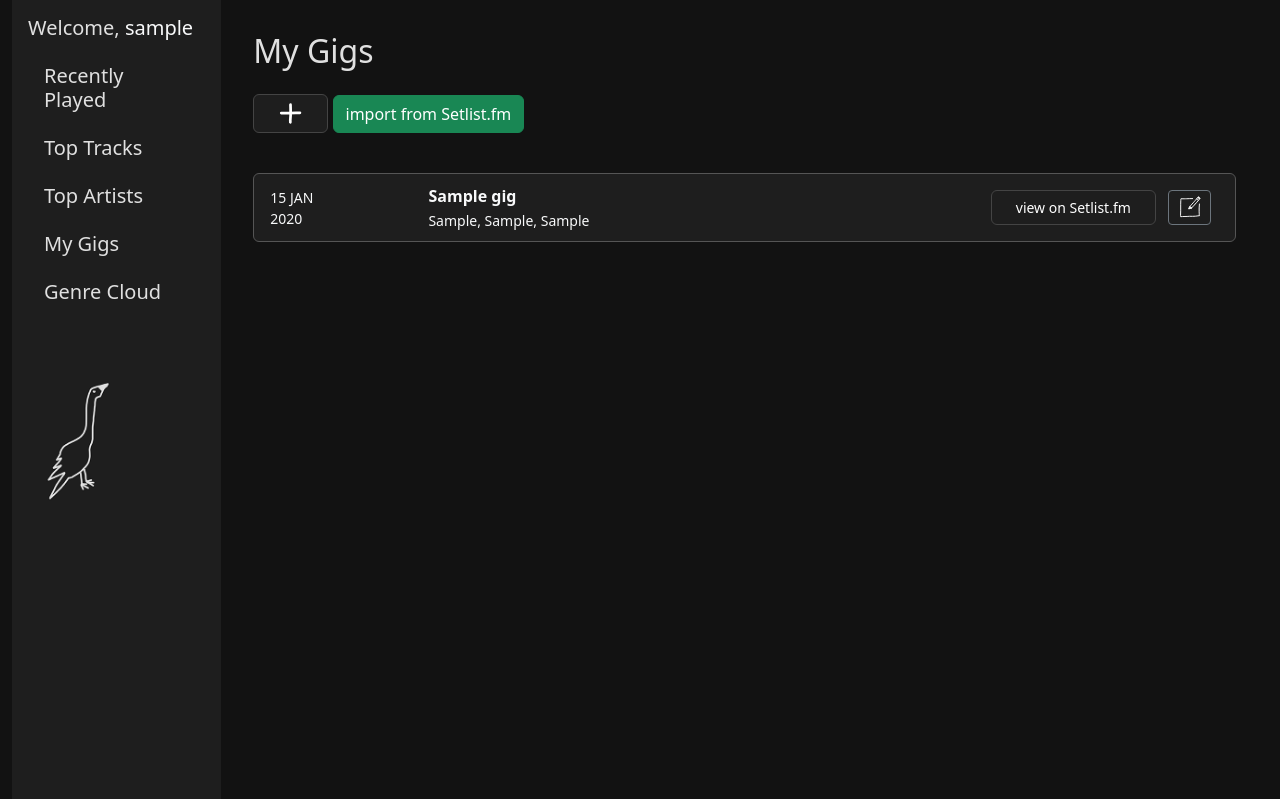
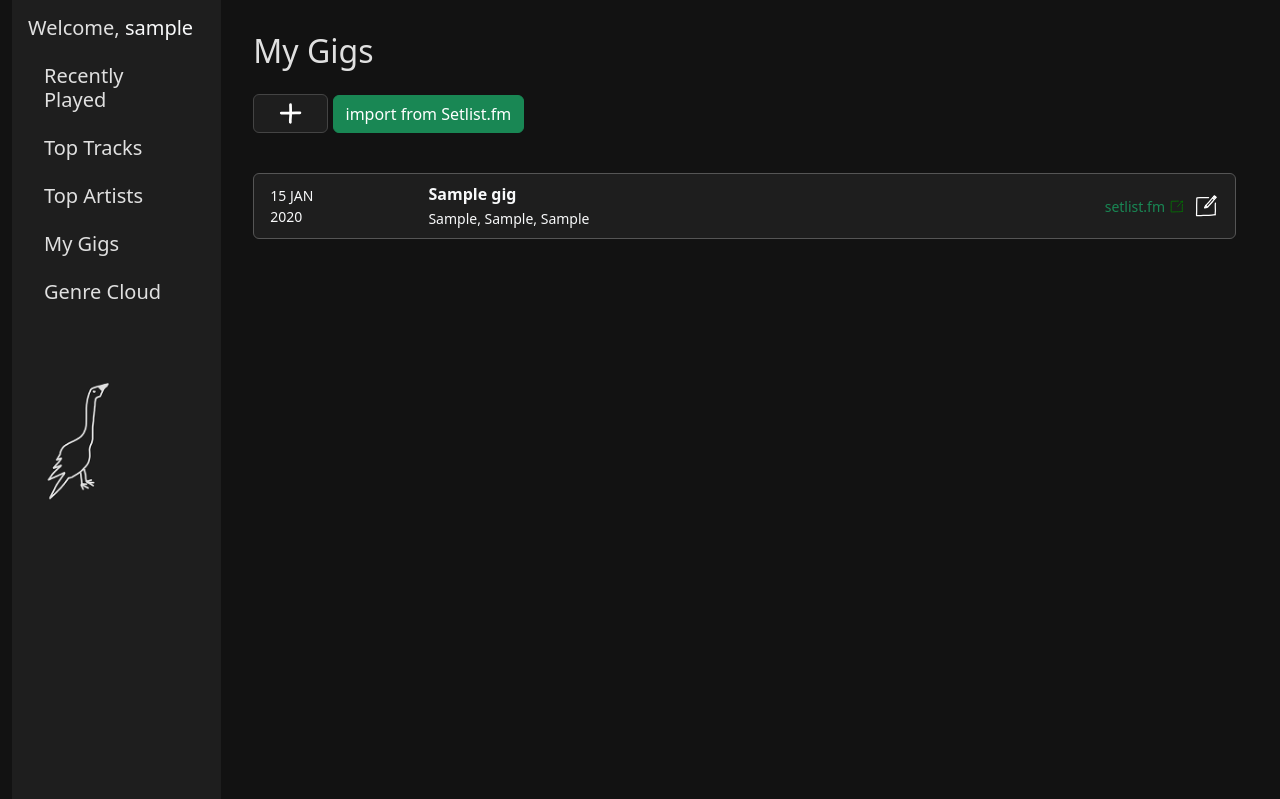
Before and after one commit to Alex-desmod/spotify_app, a Django app: page /my-gigs/ in a window 1280 px wide. Shown: the top 799 px of the page. Run offline with Django 5.2, Linux system fonts and the light colour scheme; a user stored in the database is signed in; tables that the repository leaves empty hold one stand-in row (values such as "Sample post").

Commit message:
my gigs fixed

```diff
--- a/spostats/stats/models.py
+++ b/spostats/stats/models.py
@@ -34,6 +34,9 @@ class Gig(models.Model):
     # many-to-many
     attendees = models.ManyToManyField(Profile, related_name="gigs", blank=True)
 
+    def __str__(self):
+        return f'{self.event_date} {self.artist_name}'
+
     class Meta:
         ordering = ["-event_date"]
         verbose_name = "Gig"
--- a/spostats/stats/templates/stats/my_gigs.html
+++ b/spostats/stats/templates/stats/my_gigs.html
@@ -17,25 +17,27 @@
 <!-- Gigs list -->
 <ul class="list-group mb-3">
     {% for gig in gigs|slice:":10" %}
-        <li class="list-group-item bg-dark text-light d-flex align-items-center justify-content-between">
-            <div class="col-1 small">
-                {{ gig.event_date|date:"j M"|upper }}<br>
+        <li class="list-group-item bg-dark text-light d-flex align-items-center justify-content-between flex-wrap">
+            <div class="col-12 col-sm-2 small text-sm-start text-center mb-2 mb-sm-0">
+                {{ gig.event_date|date:"j M"|upper }}
+                <span class="d-none d-sm-inline"><br></span>
                 {{ gig.event_date|date:"Y"|upper }}
             </div>
 
-            <div class="col-6">
+            <div class="col-12 col-sm-6 text-sm-start text-center mb-2 mb-sm-0">
                 <strong>{{ gig.artist_name }}</strong><br>
                 <small>{{ gig.venue }}{% if gig.venue %}, {% endif %}{{ gig.city }}, {{ gig.country }}</small>
             </div>
 
-            <div class="col-3 text-end">
+            <div class="col-12 col-sm-4 d-flex justify-content-center justify-content-sm-end align-items-center gap-2">
                 {% if gig.url %}
-                    <a href="{{ gig.url }}" class="btn btn-custom" target="_blank">
-                        <small>view on Setlist.fm</small>
+                    <a href="{{ gig.url }}" target="_blank" class="text-success text-decoration-none d-flex align-items-center">
+                        <small class="me-1">setlist.fm</small>
+                        <img src="{% static 'images/icons/href.svg' %}" alt="href" width="15">
                     </a>
                 {% endif %}
                 <button
-                    class="btn btn-outline-secondary btn-sm m-2 edit-gig-btn"
+                    class="btn btn-sm edit-gig-btn p-0"
                     data-bs-toggle="modal"
                     data-bs-target="#editGigModal"
                     data-id="{{ gig.id }}"
@@ -64,25 +66,27 @@
     <div class="collapse mt-3" id="moreGigs">
         <ul class="list-group list-group-flush">
             {% for gig in gigs|slice:"10:" %}
-                <li class="list-group-item bg-dark text-light border-secondary d-flex justify-content-between align-items-center">
-                    <div class="col-1 small">
-                        {{ gig.event_date|date:"j M"|upper }}<br>
+                <li class="list-group-item bg-dark text-light d-flex align-items-center justify-content-between flex-wrap">
+                    <div class="col-12 col-sm-2 small text-sm-start text-center mb-2 mb-sm-0">
+                        {{ gig.event_date|date:"j M"|upper }}
+                        <span class="d-none d-sm-inline"><br></span>
                         {{ gig.event_date|date:"Y"|upper }}
                     </div>
 
-                    <div class="col-6">
+                    <div class="col-12 col-sm-6 text-sm-start text-center mb-2 mb-sm-0">
                         <strong>{{ gig.artist_name }}</strong><br>
                         <small>{{ gig.venue }}{% if gig.venue %}, {% endif %}{{ gig.city }}, {{ gig.country }}</small>
                     </div>
 
-                    <div class="col-3 text-end">
+                    <div class="col-12 col-sm-4 d-flex justify-content-center justify-content-sm-end align-items-center gap-2">
                         {% if gig.url %}
-                            <a href="{{ gig.url }}" class="btn btn-custom" target="_blank">
-                                <small>view on Setlist.fm</small>
+                            <a href="{{ gig.url }}" target="_blank" class="text-success text-decoration-none d-flex align-items-center">
+                                <small class="me-1">setlist.fm</small>
+                                <img src="{% static 'images/icons/href.svg' %}" alt="href" width="15">
                             </a>
                         {% endif %}
                         <button
-                            class="btn btn-outline-secondary btn-sm m-2 edit-gig-btn"
+                            class="btn btn-sm edit-gig-btn p-0"
                             data-bs-toggle="modal"
                             data-bs-target="#editGigModal"
                             data-id="{{ gig.id }}"
--- a/spostats/stats/views.py
+++ b/spostats/stats/views.py
@@ -20,6 +20,7 @@ from dotenv import load_dotenv
 load_dotenv()
 
 SETLISTFM_API_KEY = os.getenv("SETLISTFM_API_KEY")
+MAX_GIGS_PER_USER = 1001 # gig limit for a user
 
 def _top_items(request, item_type="tracks"):
     client = SpotifyClient(request.user)
@@ -165,6 +166,16 @@ def my_gigs(request):
 @login_required
 def add_gig(request):
     if request.method == 'POST':
+        user_profile = request.user.profile
+
+        # Check up how many gigs the user has
+        user_gig_count = user_profile.gigs.count()
+        if user_gig_count >= MAX_GIGS_PER_USER:
+            return JsonResponse({
+                'status': 'error',
+                'message': f'You have reached the limit of {MAX_GIGS_PER_USER} gigs.'
+            }, status=403)
+
         data = json.loads(request.body)
 
         gig = Gig.objects.create(
```
Also changed, not shown: spostats/static/js/edit_gig.js (+30 -11 lines), spostats/static/images/icons/edit.svg, spostats/static/images/icons/href.svg (added).
